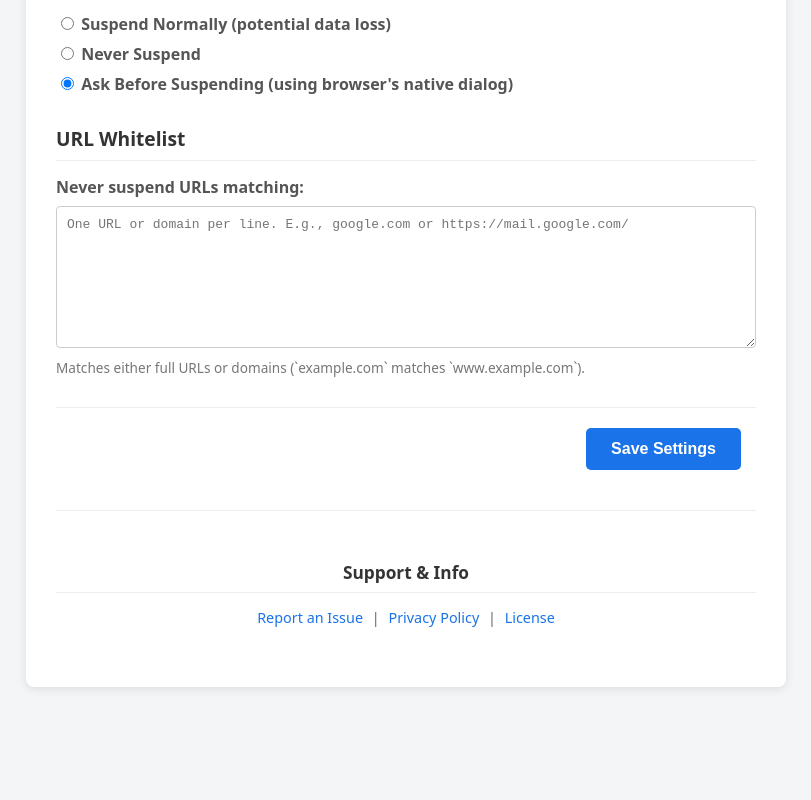
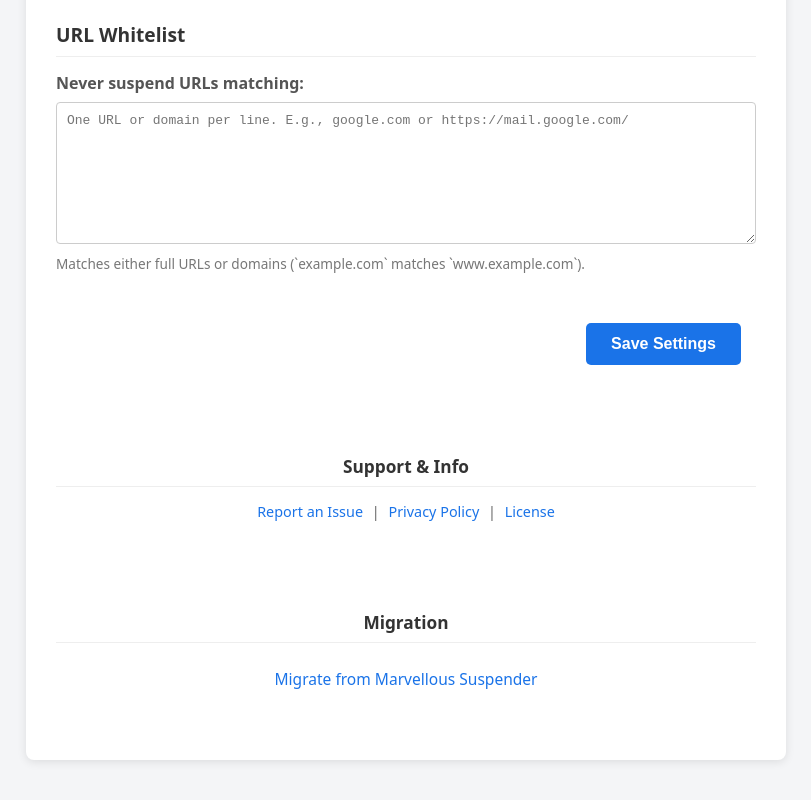
Before and after one commit to enderunal/TheOneSuspender, a browser extension: page options.html in a window 1280 px wide. Shown: the part 901-1701 px from the top of the page, without its empty margins (234-1045 px from the left). Before the commit the page ends 1628 px from the top, so only its background shows below. Drawn offline with Linux system fonts and the light colour scheme.

Commit message:
uı fixes

```diff
--- a/options.css
+++ b/options.css
@@ -21,7 +21,6 @@ h1 {
 	text-align: center;
 	margin-top: 0;
 	margin-bottom: 30px;
-	border-bottom: 1px solid #eee;
 	padding-bottom: 15px;
 }
 
@@ -91,7 +90,6 @@ input[type="checkbox"] {
 .form-actions {
 	margin-top: 30px;
 	text-align: right;
-	border-top: 1px solid #eee;
 	padding-top: 20px;
 }
 
@@ -144,7 +142,6 @@ button[type="submit"]:hover {
 	text-align: center;
 	font-size: 0.9em;
 	color: #666;
-	border-top: 1px solid #eee;
 	padding-top: 20px;
 }
 
--- a/options.html
+++ b/options.html
@@ -11,11 +11,6 @@
 <body>
     <div class="container">
         <h1>The One Suspender – Settings</h1>
-        <div class="links">
-            <a href="migrate.html" class="action-button primary prominent-migrate-link">Migrate from Marvellous
-                Suspender</a>
-        </div>
-
         <form id="settings-form">
 
             <section>
@@ -100,6 +95,13 @@
                 <a href="license.html" target="_blank" rel="noopener">License</a>
             </p>
         </section>
+        <section class="links">
+            <h2>Migration</h2>
+            <p>
+                <a href="migrate.html" class="action-button primary prominent-migrate-link">Migrate from Marvellous
+                    Suspender</a>
+            </p>
+        </section>
     </div>
 
     <script src="options.js" type="module"></script>
```
